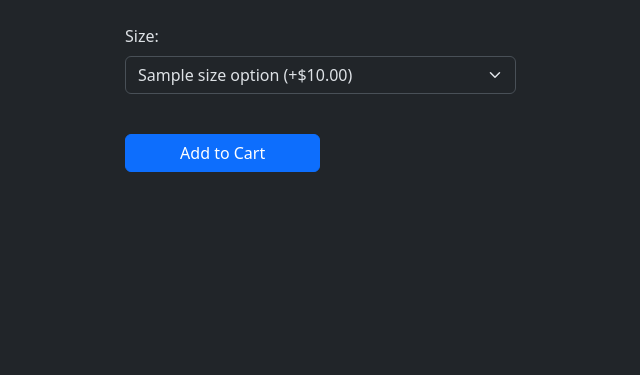
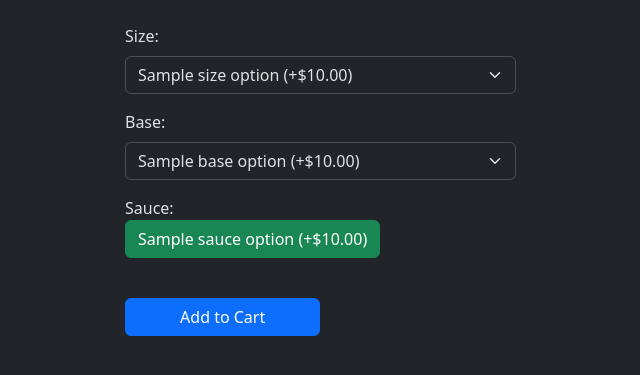
Before and after one commit to petersercombe/Pizza-2023, a Flask app: template templates/customisations.html in a window 1280 px wide. Shown: the part 56-431 px from the top of the page, without its empty margins (527-1167 px from the left). Run offline with Flask 2, Linux system fonts and the light colour scheme; the template is opened without the code that fills it: most values are stand-ins (such as "Sample title", 1, 10 or a date in 2020).

Commit message:
March 24th

```diff
--- a/menu.py
+++ b/menu.py
@@ -1,6 +1,6 @@
-sizeOptions = {"New Yorker": 3.00,
-               "Large": 0.00,
-               "Small": -2.00}
+sizeOptions = {"New Yorker": 5.00,
+               "Large": 2.00,
+               "Small": 0.00}
 
 toppingOptions = {"BBQ-Bonanza": {
                     "title": "BBQ Bonanza",
--- a/templates/customisations.html
+++ b/templates/customisations.html
@@ -17,7 +17,7 @@
                 <!-- Form field to select size option -->
                 <div class="mb-3">
                   <label for="size" class="form-label">Size:</label>
-                    <select id="size" name="size" class="form-select" aria-label="Default select example">
+                    <select id="size" name="size" class="form-select">
                         {% for title, price in sizeOptions.items() %}
                         <option value="{{title}}">{{title}}
                             {% if price != 0.0 %}
@@ -28,10 +28,34 @@
                     </select>
                 </div>
                 <!-- Form field to select base option -->
-
+                <div class="mb-3">
+                  <label for="base" class="form-label">Base:</label>
+                    <select id="base" name="base" class="form-select">
+                        {% for title, price in baseOptions.items() %}
+                        <option value="{{title}}">{{title}}
+                            {% if price != 0.0 %}
+                            {{ " (+${:.2f})".format(price) }}
+                            {% endif %}
+                        </option>
+                        {% endfor %}
+                    </select>
+                </div>
 
                 <!-- Form field to select sauce option -->
+                <div class="mb-3">
+                    Sauce:
+                    <br>
+                    {% for title, price in sauceOptions.items() %}
+                        <input type="radio" class="btn-check" name="sauce" value="{{title}}" id="{{title}}" autocomplete="off" checked>
+                        <label class="btn btn-outline-success" for="{{title}}">
+                            {{title}}
+                            {% if price != 0.0 %}
+                            {{ " (+${:.2f})".format(price) }}
+                            {% endif %}
+                        </label>
+                    {% endfor %}
 
+                </div>
 
                 <br>
                 <!-- Form button to submit the selections -->
--- a/webapp.py
+++ b/webapp.py
@@ -20,7 +20,7 @@ def menu():
 @app.route("/customise", methods=['GET', "POST"])
 def customise():
 
-    return render_template("customise.html",
+    return render_template("customisations.html",
                            sizeOptions=sizeOptions,
                            sauceOptions=sauceOptions,
                            baseOptions=baseOptions
```
